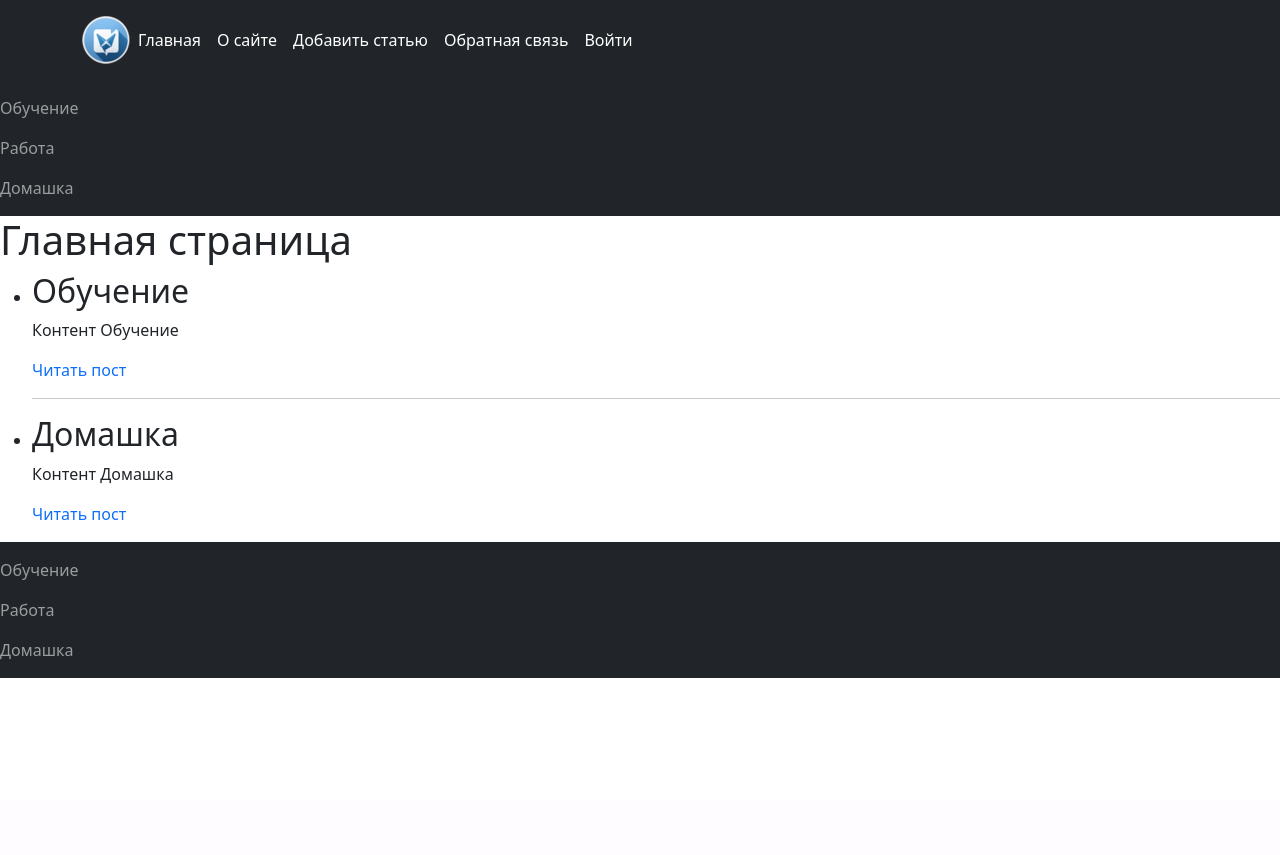
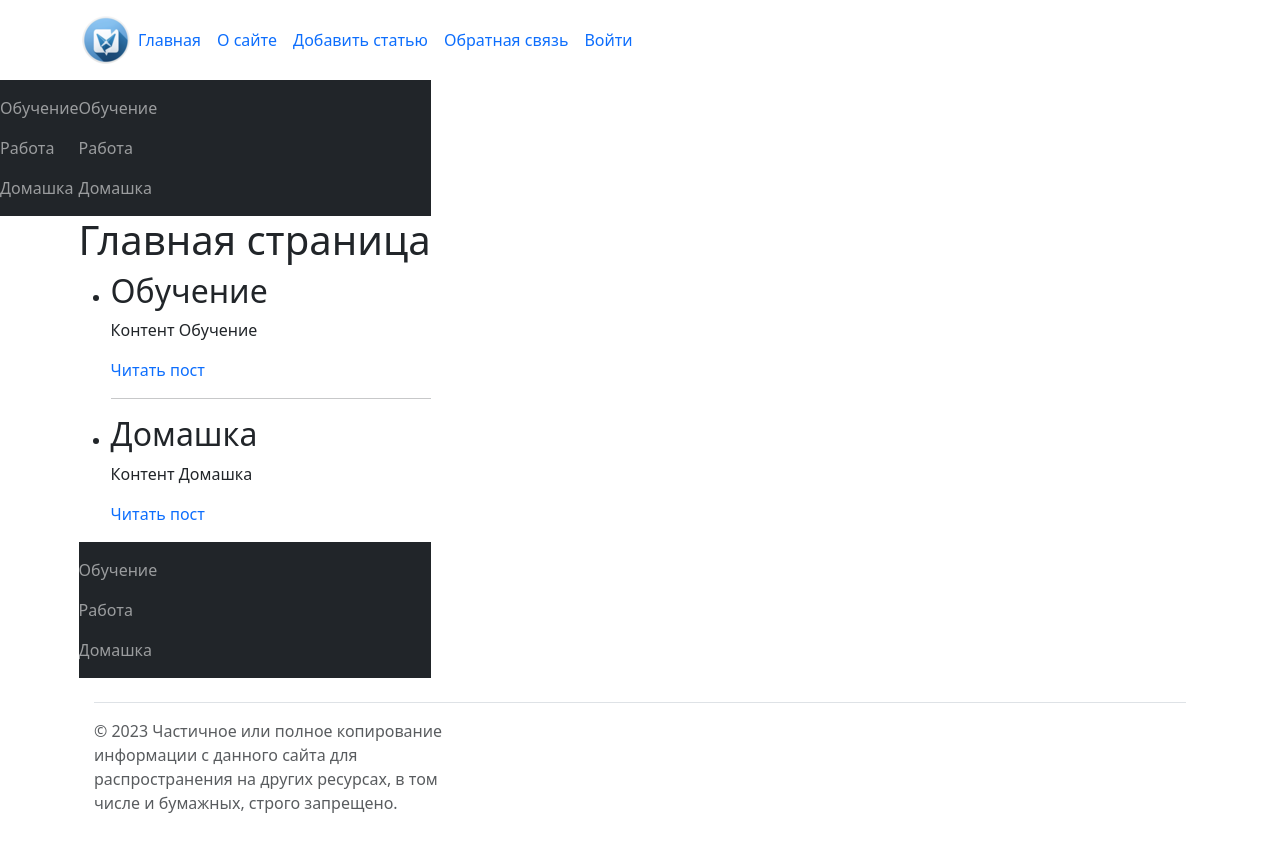
Before and after one commit to AlexeyZam15/diploma_project, a Django app: page / in a window 1280 px wide. Before the commit the page ends 678 px from the top, so only its background shows below. Run offline with Django 5.2, Linux system fonts and the light colour scheme; some libraries are stand-ins or nearby versions.

Commit message:
changed templates

```diff
--- a/telegrambots/templates/base.html
+++ b/telegrambots/templates/base.html
@@ -6,9 +6,10 @@
     <meta charset="UTF-8">
     <title>{{ title }}</title>
     <link type="text/css" href="{% static 'blog/css/bootstrap.min.css' %}" rel="stylesheet">
+    <script src="{% static 'blog/js/bootstrap.bundle.min.js' %}"></script>
 </head>
 <body>
-<header class="p-3 bg-dark text-white">
+<header class="p-3">
     <div class="container">
         <div class="d-flex flex-wrap align-items-center justify-content-center justify-content-lg-start">
             {% block mainmenu %}
@@ -20,7 +21,7 @@
                 {% for m in menu %}
                 <li>
                     <a href="{% url m.url_name %}"
-                       class="nav-link px-2 text-white">
+                       class="nav-link px-2">
                         {{ m.title }}</a>
                 </li>
                 {% endfor %}
@@ -29,7 +30,25 @@
         </div>
     </div>
 </header>
-{% block content %}
-{% endblock %}
+<table>
+    <tr>
+        <td valign="top">
+            {% include 'blog/includes/nav.html' only with cats=cats %}
+        </td>
+        <td>
+            {% block content %}
+            {% endblock %}
+        </td>
+    </tr>
+</table>
+<div class="container">
+    <div class="container">
+        <footer class="d-flex flex-wrap justify-content-between align-items-center py-3 my-4 border-top">
+            <div class="col-md-4 d-flex align-items-center">
+                <span class="text-muted">© 2023 Частичное или полное копирование информации с данного сайта для распространения на других ресурсах, в том числе и бумажных, строго запрещено.
+</span>
+            </div>
+        </footer>
+    </div>
 </body>
 </html>
```
